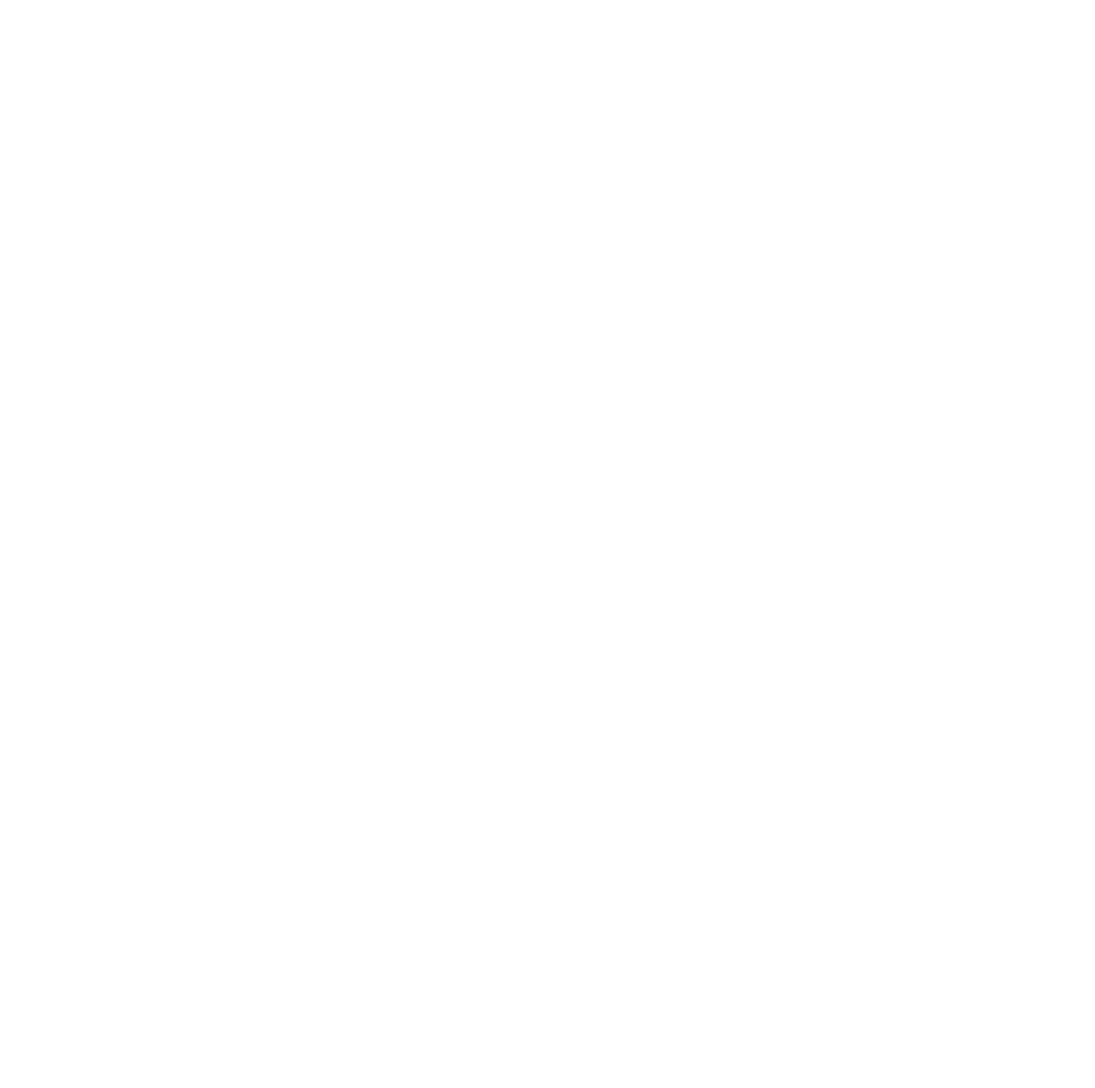
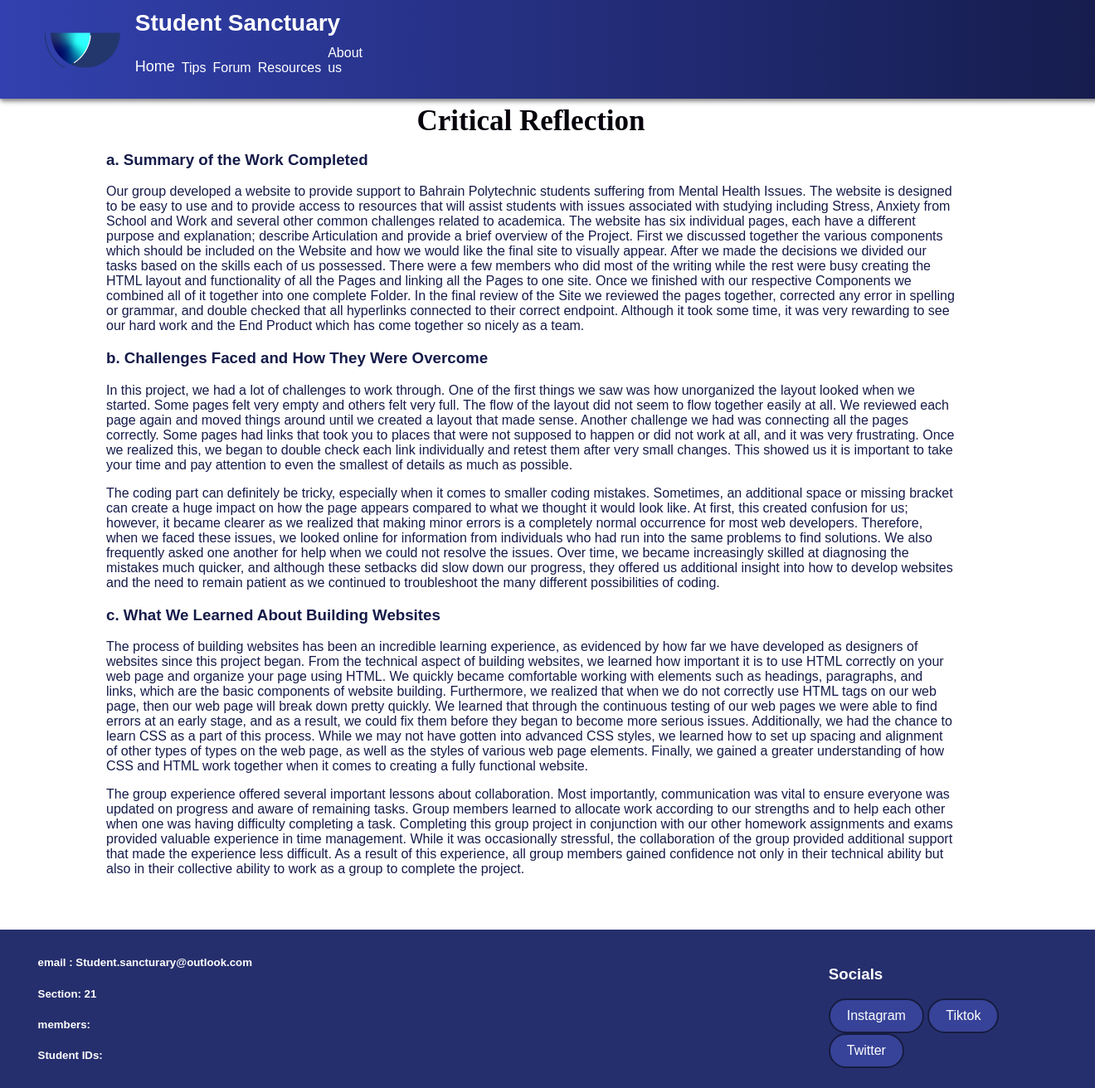
Before and after one commit to Yasmeen-8/Web-project, a plain HTML site: page aboutus.html in a window 1280 px wide. Shown: the whole page at 83% size, 1320 px wide, since content can reach past the window. Before the commit the page ends 800 px from the top, so only its background shows below. Drawn offline with Linux system fonts and the light colour scheme.

Commit message:
final update

```diff
--- a/aboutus.html
+++ b/aboutus.html
@@ -0,0 +1,93 @@
+<!DOCTYPE html>
+<html lang="en">
+<head>
+    <meta charset="UTF-8">
+    <meta name="viewport" content="width=device-width, initial-scale=1.0">
+    <title>Student Sanctuary</title>
+    <link rel="shortcut icon" href="images/Bahrain polytechnic logo.png" type="image/x-icon">
+    <link rel="stylesheet" type="text/css" href="stylesheet.css">
+
+</head>
+
+<script>
+    function usernameDisplay() {
+        document.getElementById("username").innerHTML = localStorage.getItem("accountname");
+    }
+</script>
+
+
+<body style="font-family: Arial, Helvetica, sans-serif; background-color: white;" onload="usernameDisplay()">
+    <div class="site-header">
+
+        <img src="Images/Bahrain polytechnic logo.png" width="100" style=" margin-right: 1%;">
+
+        <div>
+        <ul style="list-style: none; margin-bottom: 10%;">
+        <li><h1>Student Sanctuary</h1></li>
+        </ul>
+        <nav class="header-navi">
+            <ul>
+                <li><a href="index.html" style="font-size: large;">Home</a></li>
+                <li><a href="tips.html">Tips</a></li>
+                <li><a href="Form.html">Forum</a></li>
+                <li><a href="info.html">Resources</a></li>
+                <li><a href="aboutus.html">About us</a></li>
+            </ul>
+        </nav>
+
+        </div>
+        <div style="margin-left: 900px;">
+        <p id="username"></p>
+        <button onclick="location.href='login.html'" class="button-style"> sign in </button>
+    </div>
+    </div>
+
+    <!-- MAIN CONTENT -->
+    <div style="margin-top: 10%; margin-left: 10%; margin-right: 10%;">
+
+    <h2>Critical Reflection</h2>
+
+    <h3>a. Summary of the Work Completed</h3>
+    <p>
+        Our group developed a website to provide support to Bahrain Polytechnic students suffering from Mental Health Issues. The website is designed to be easy to use and to provide access to resources that will assist students with issues associated with studying including Stress, Anxiety from School and Work and several other common challenges related to academica. The website has six individual pages, each have a different purpose and explanation; describe Articulation and provide a brief overview of the Project. First we discussed together the various components which should be included on the Website and how we would like the final site to visually appear. After we made the decisions we divided our tasks based on the skills each of us possessed. There were a few members who did most of the writing while the rest were busy creating the HTML layout and functionality of all the Pages and linking all the Pages to one site. Once we finished with our respective Components we combined all of it together into one complete Folder. In the final review of the Site we reviewed the pages together, corrected any error in spelling or grammar, and double checked that all hyperlinks connected to their correct endpoint. Although it took some time, it was very rewarding to see our hard work and the End Product which has come together so nicely as a team.
+    </p>
+
+    <h3>b. Challenges Faced and How They Were Overcome</h3>
+    <p>
+        In this project, we had a lot of challenges to work through. One of the first things we saw was how unorganized the layout looked when we started. Some pages felt very empty and others felt very full. The flow of the layout did not seem to flow together easily at all. We reviewed each page again and moved things around until we created a layout that made sense. Another challenge we had was connecting all the pages correctly. Some pages had links that took you to places that were not supposed to happen or did not work at all, and it was very frustrating. Once we realized this, we began to double check each link individually and retest them after very small changes. This showed us it is important to take your time and pay attention to even the smallest of details as much as possible.
+    </p>
+    <p>
+ The coding part can definitely be tricky, especially when it comes to smaller coding mistakes. Sometimes, an additional space or missing bracket can create a huge impact on how the page appears compared to what we thought it would look like. At first, this created confusion for us; however, it became clearer as we realized that making minor errors is a completely normal occurrence for most web developers. Therefore, when we faced these issues, we looked online for information from individuals who had run into the same problems to find solutions. We also frequently asked one another for help when we could not resolve the issues. Over time, we became increasingly skilled at diagnosing the mistakes much quicker, and although these setbacks did slow down our progress, they offered us additional insight into how to develop websites and the need to remain patient as we continued to troubleshoot the many different possibilities of coding.
+    </p>
+
+    <h3>c. What We Learned About Building Websites</h3>
+    <p>
+        The process of building websites has been an incredible learning experience, as evidenced by how far we have developed as designers of websites since this project began. From the technical aspect of building websites, we learned how important it is to use HTML correctly on your web page and organize your page using HTML. We quickly became comfortable working with elements such as headings, paragraphs, and links, which are the basic components of website building. Furthermore, we realized that when we do not correctly use HTML tags on our web page, then our web page will break down pretty quickly. We learned that through the continuous testing of our web pages we were able to find errors at an early stage, and as a result, we could fix them before they began to become more serious issues. Additionally, we had the chance to learn CSS as a part of this process. While we may not have gotten into advanced CSS styles, we learned how to set up spacing and alignment of other types of types on the web page, as well as the styles of various web page elements. Finally, we gained a greater understanding of how CSS and HTML work together when it comes to creating a fully functional website.
+    </p>
+    <p>
+        The group experience offered several important lessons about collaboration. Most importantly, communication was vital to ensure everyone was updated on progress and aware of remaining tasks. Group members learned to allocate work according to our strengths and to help each other when one was having difficulty completing a task. Completing this group project in conjunction with our other homework assignments and exams provided valuable experience in time management. While it was occasionally stressful, the collaboration of the group provided additional support that made the experience less difficult. As a result of this experience, all group members gained confidence not only in their technical ability but also in their collective ability to work as a group to complete the project.
+    </p>
+
+    </div>
+
+    <!-- FOOTER -->
+    <div class="footer">
+        <div style="margin-left: 2%;">
+            <h5> email : Student.sancturary@outlook.com </h5>
+            <h5> Section: 21 </h5>
+            <h5> members: </h5>
+            <h5> Student IDs: </h5>
+        </div>
+        <div>
+        <h3> Socials </h3>
+        <div style=" margin-right: 2%;">
+            <button class="button-style"> Instagram </button>
+            <button class="button-style"> Tiktok </button>
+            <button class="button-style"> Twitter </button>
+
+        </div>
+        </div>
+    </div>
+
+</body>
+</html>
```
Also changed, not shown: Form.html (+19 -7 lines), index.html (+1 -1 lines), info.html (+15 -6 lines), login.html (+5 -0 lines), script.js (+29 -6 lines), tips.html (+16 -5 lines).
